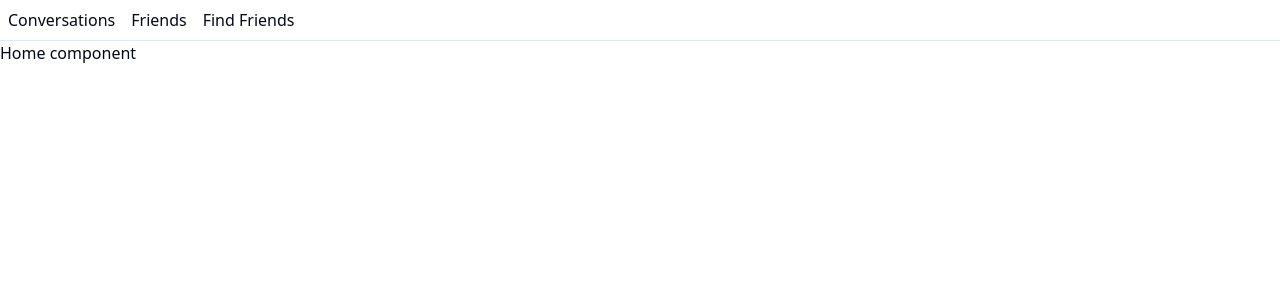
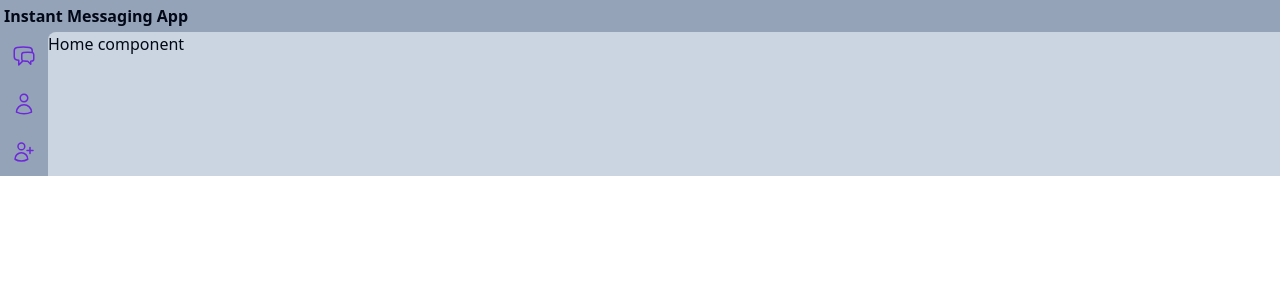
Before and after one commit to veotaar/messaging-app, a React (Vite) app: page /home in a window 1280 px wide. Shown: the top 300 px of the page. Built offline with nearby package versions, Linux system fonts and the light colour scheme; no server answers.

Commit message:
add sidebar navigation

```diff
--- a/src/components/ui/form.tsx
+++ b/src/components/ui/form.tsx
@@ -1,34 +1,25 @@
-import * as React from "react"
-import * as LabelPrimitive from "@radix-ui/react-label"
-import { Slot } from "@radix-ui/react-slot"
-import {
-  Controller,
-  ControllerProps,
-  FieldPath,
-  FieldValues,
-  FormProvider,
-  useFormContext,
-} from "react-hook-form"
+import * as React from 'react';
+import * as LabelPrimitive from '@radix-ui/react-label';
+import { Slot } from '@radix-ui/react-slot';
+import { Controller, ControllerProps, FieldPath, FieldValues, FormProvider, useFormContext } from 'react-hook-form';
 
-import { cn } from "@/lib/utils"
-import { Label } from "@/components/ui/label"
+import { cn } from '@/lib/utils';
+import { Label } from '@/components/ui/label';
 
-const Form = FormProvider
+const Form = FormProvider;
 
 type FormFieldContextValue<
   TFieldValues extends FieldValues = FieldValues,
-  TName extends FieldPath<TFieldValues> = FieldPath<TFieldValues>
+  TName extends FieldPath<TFieldValues> = FieldPath<TFieldValues>,
 > = {
-  name: TName
-}
+  name: TName;
+};
 
-const FormFieldContext = React.createContext<FormFieldContextValue>(
-  {} as FormFieldContextValue
-)
+const FormFieldContext = React.createContext<FormFieldContextValue>({} as FormFieldContextValue);
 
 const FormField = <
   TFieldValues extends FieldValues = FieldValues,
-  TName extends FieldPath<TFieldValues> = FieldPath<TFieldValues>
+  TName extends FieldPath<TFieldValues> = FieldPath<TFieldValues>,
 >({
   ...props
 }: ControllerProps<TFieldValues, TName>) => {
@@ -36,21 +27,21 @@ const FormField = <
     <FormFieldContext.Provider value={{ name: props.name }}>
       <Controller {...props} />
     </FormFieldContext.Provider>
-  )
+  );
+};
+
+const useFormField = () => {
+  const fieldContext = React.useContext(FormFieldContext);
+  const itemContext = React.useContext(FormItemContext);
+  const { getFieldState, formState } = useFormContext();
+
+  const fieldState = getFieldState(fieldContext.name, formState);
+
+  if (!fieldContext) {
+    throw new Error('useFormField should be used within <FormField>');
   }
 
-const useFormField = () => {
-  const fieldContext = React.useContext(FormFieldContext)
-  const itemContext = React.useContext(FormItemContext)
-  const { getFieldState, formState } = useFormContext()
-
-  const fieldState = getFieldState(fieldContext.name, formState)
-
-  if (!fieldContext) {
-    throw new Error("useFormField should be used within <FormField>")
-  }
-
-  const { id } = itemContext
+  const { id } = itemContext;
 
   return {
     id,
@@ -59,118 +50,80 @@ const useFormField = () => {
     formDescriptionId: `${id}-form-item-description`,
     formMessageId: `${id}-form-item-message`,
     ...fieldState,
-  }
-}
+  };
+};
 
 type FormItemContextValue = {
-  id: string
-}
+  id: string;
+};
 
-const FormItemContext = React.createContext<FormItemContextValue>(
-  {} as FormItemContextValue
-)
+const FormItemContext = React.createContext<FormItemContextValue>({} as FormItemContextValue);
 
-const FormItem = React.forwardRef<
-  HTMLDivElement,
-  React.HTMLAttributes<HTMLDivElement>
->(({ className, ...props }, ref) => {
-  const id = React.useId()
+const FormItem = React.forwardRef<HTMLDivElement, React.HTMLAttributes<HTMLDivElement>>(
+  ({ className, ...props }, ref) => {
+    const id = React.useId();
 
     return (
       <FormItemContext.Provider value={{ id }}>
-      <div ref={ref} className={cn("space-y-2", className)} {...props} />
+        <div ref={ref} className={cn('space-y-2', className)} {...props} />
       </FormItemContext.Provider>
-  )
-})
-FormItem.displayName = "FormItem"
+    );
+  },
+);
+FormItem.displayName = 'FormItem';
 
 const FormLabel = React.forwardRef<
   React.ElementRef<typeof LabelPrimitive.Root>,
   React.ComponentPropsWithoutRef<typeof LabelPrimitive.Root>
 >(({ className, ...props }, ref) => {
-  const { error, formItemId } = useFormField()
+  const { error, formItemId } = useFormField();
 
-  return (
-    <Label
-      ref={ref}
-      className={cn(error && "text-destructive", className)}
-      htmlFor={formItemId}
-      {...props}
-    />
-  )
-})
-FormLabel.displayName = "FormLabel"
+  return <Label ref={ref} className={cn(error && 'text-destructive', className)} htmlFor={formItemId} {...props} />;
+});
+FormLabel.displayName = 'FormLabel';
 
-const FormControl = React.forwardRef<
-  React.ElementRef<typeof Slot>,
-  React.ComponentPropsWithoutRef<typeof Slot>
->(({ ...props }, ref) => {
-  const { error, formItemId, formDescriptionId, formMessageId } = useFormField()
+const FormControl = React.forwardRef<React.ElementRef<typeof Slot>, React.ComponentPropsWithoutRef<typeof Slot>>(
+  ({ ...props }, ref) => {
+    const { error, formItemId, formDescriptionId, formMessageId } = useFormField();
 
     return (
       <Slot
         ref={ref}
         id={formItemId}
-      aria-describedby={
-        !error
-          ? `${formDescriptionId}`
-          : `${formDescriptionId} ${formMessageId}`
-      }
+        aria-describedby={!error ? `${formDescriptionId}` : `${formDescriptionId} ${formMessageId}`}
         aria-invalid={!!error}
         {...props}
       />
-  )
-})
-FormControl.displayName = "FormControl"
+    );
+  },
+);
+FormControl.displayName = 'FormControl';
 
-const FormDescription = React.forwardRef<
-  HTMLParagraphElement,
-  React.HTMLAttributes<HTMLParagraphElement>
->(({ className, ...props }, ref) => {
-  const { formDescriptionId } = useFormField()
+const FormDescription = React.forwardRef<HTMLParagraphElement, React.HTMLAttributes<HTMLParagraphElement>>(
+  ({ className, ...props }, ref) => {
+    const { formDescriptionId } = useFormField();
 
-  return (
-    <p
-      ref={ref}
-      id={formDescriptionId}
-      className={cn("text-sm text-muted-foreground", className)}
-      {...props}
-    />
-  )
-})
-FormDescription.displayName = "FormDescription"
+    return <p ref={ref} id={formDescriptionId} className={cn('text-sm text-muted-foreground', className)} {...props} />;
+  },
+);
+FormDescription.displayName = 'FormDescription';
 
-const FormMessage = React.forwardRef<
-  HTMLParagraphElement,
-  React.HTMLAttributes<HTMLParagraphElement>
->(({ className, children, ...props }, ref) => {
-  const { error, formMessageId } = useFormField()
-  const body = error ? String(error?.message) : children
+const FormMessage = React.forwardRef<HTMLParagraphElement, React.HTMLAttributes<HTMLParagraphElement>>(
+  ({ className, children, ...props }, ref) => {
+    const { error, formMessageId } = useFormField();
+    const body = error ? String(error?.message) : children;
 
     if (!body) {
-    return null
+      return null;
     }
 
     return (
-    <p
-      ref={ref}
-      id={formMessageId}
-      className={cn("text-sm font-medium text-destructive", className)}
-      {...props}
-    >
+      <p ref={ref} id={formMessageId} className={cn('text-sm font-medium text-destructive', className)} {...props}>
         {body}
       </p>
-  )
-})
-FormMessage.displayName = "FormMessage"
+    );
+  },
+);
+FormMessage.displayName = 'FormMessage';
 
-export {
-  useFormField,
-  Form,
-  FormItem,
-  FormLabel,
-  FormControl,
-  FormDescription,
-  FormMessage,
-  FormField,
-}
+export { useFormField, Form, FormItem, FormLabel, FormControl, FormDescription, FormMessage, FormField };
--- a/src/routes/__root.tsx
+++ b/src/routes/__root.tsx
@@ -13,8 +13,8 @@ export const Route = createRootRouteWithContext<MyRouterContext>()({
   component: () => (
     <>
       <Outlet />
-      <TanStackRouterDevtools />
-      <ReactQueryDevtools />
+      <TanStackRouterDevtools position="top-right" />
+      <ReactQueryDevtools buttonPosition="bottom-left" />
     </>
   ),
 });
--- a/src/routes/home.tsx
+++ b/src/routes/home.tsx
@@ -7,19 +7,80 @@ export const Route = createFileRoute('/home')({
 function HomeComponent() {
   return (
     <>
-      <div className="flex gap-4 p-2">
-        <Link to="/home/conversations" activeProps={{ className: `font-bold` }}>
-          Conversations
-        </Link>
-        <Link to="/home/friends" activeProps={{ className: `font-bold` }}>
-          Friends
-        </Link>
-        <Link to="/home/find-friends" activeProps={{ className: `font-bold` }}>
-          Find Friends
-        </Link>
+      <div className="bg-slate-400 p-1 font-bold">Instant Messaging App</div>
+      <div className="flex bg-slate-400">
+        <div className="flex flex-col gap-2 bg-slate-400 p-1">
+          <Link
+            className="rounded-md hover:bg-violet-200"
+            to="/home/conversations"
+            activeProps={{ className: `font-bold bg-violet-300 shadow-sm` }}
+          >
+            <div className="p-2 text-violet-700">
+              <svg
+                xmlns="http://www.w3.org/2000/svg"
+                fill="none"
+                viewBox="0 0 24 24"
+                strokeWidth={1.5}
+                stroke="currentColor"
+                className="size-6"
+              >
+                <path
+                  strokeLinecap="round"
+                  strokeLinejoin="round"
+                  d="M20.25 8.511c.884.284 1.5 1.128 1.5 2.097v4.286c0 1.136-.847 2.1-1.98 2.193-.34.027-.68.052-1.02.072v3.091l-3-3c-1.354 0-2.694-.055-4.02-.163a2.115 2.115 0 0 1-.825-.242m9.345-8.334a2.126 2.126 0 0 0-.476-.095 48.64 48.64 0 0 0-8.048 0c-1.131.094-1.976 1.057-1.976 2.192v4.286c0 .837.46 1.58 1.155 1.951m9.345-8.334V6.637c0-1.621-1.152-3.026-2.76-3.235A48.455 48.455 0 0 0 11.25 3c-2.115 0-4.198.137-6.24.402-1.608.209-2.76 1.614-2.76 3.235v6.226c0 1.621 1.152 3.026 2.76 3.235.577.075 1.157.14 1.74.194V21l4.155-4.155"
+                />
+              </svg>
+            </div>
+          </Link>
+          <Link
+            className="rounded-md hover:bg-violet-200"
+            to="/home/friends"
+            activeProps={{ className: `font-bold bg-violet-300 shadow-sm` }}
+          >
+            <div className="p-2 text-violet-700">
+              <svg
+                xmlns="http://www.w3.org/2000/svg"
+                fill="none"
+                viewBox="0 0 24 24"
+                strokeWidth={1.5}
+                stroke="currentColor"
+                className="size-6"
+              >
+                <path
+                  strokeLinecap="round"
+                  strokeLinejoin="round"
+                  d="M15.75 6a3.75 3.75 0 1 1-7.5 0 3.75 3.75 0 0 1 7.5 0ZM4.501 20.118a7.5 7.5 0 0 1 14.998 0A17.933 17.933 0 0 1 12 21.75c-2.676 0-5.216-.584-7.499-1.632Z"
+                />
+              </svg>
+            </div>
+          </Link>
+          <Link
+            className="rounded-md hover:bg-violet-200"
+            to="/home/find-friends"
+            activeProps={{ className: `font-bold bg-violet-300 shadow-sm` }}
+          >
+            <div className="p-2 text-violet-700">
+              <svg
+                xmlns="http://www.w3.org/2000/svg"
+                fill="none"
+                viewBox="0 0 24 24"
+                strokeWidth={1.5}
+                stroke="currentColor"
+                className="size-6"
+              >
+                <path
+                  strokeLinecap="round"
+                  strokeLinejoin="round"
+                  d="M18 7.5v3m0 0v3m0-3h3m-3 0h-3m-2.25-4.125a3.375 3.375 0 1 1-6.75 0 3.375 3.375 0 0 1 6.75 0ZM3 19.235v-.11a6.375 6.375 0 0 1 12.75 0v.109A12.318 12.318 0 0 1 9.374 21c-2.331 0-4.512-.645-6.374-1.766Z"
+                />
+              </svg>
+            </div>
+          </Link>
+        </div>
+        <div className="w-full rounded-tl-lg bg-slate-300">
+          <Outlet />
+        </div>
       </div>
-      <hr />
-      <Outlet />
     </>
   );
 }
```
Lines whose indentation alone changed are shown as unchanged.
